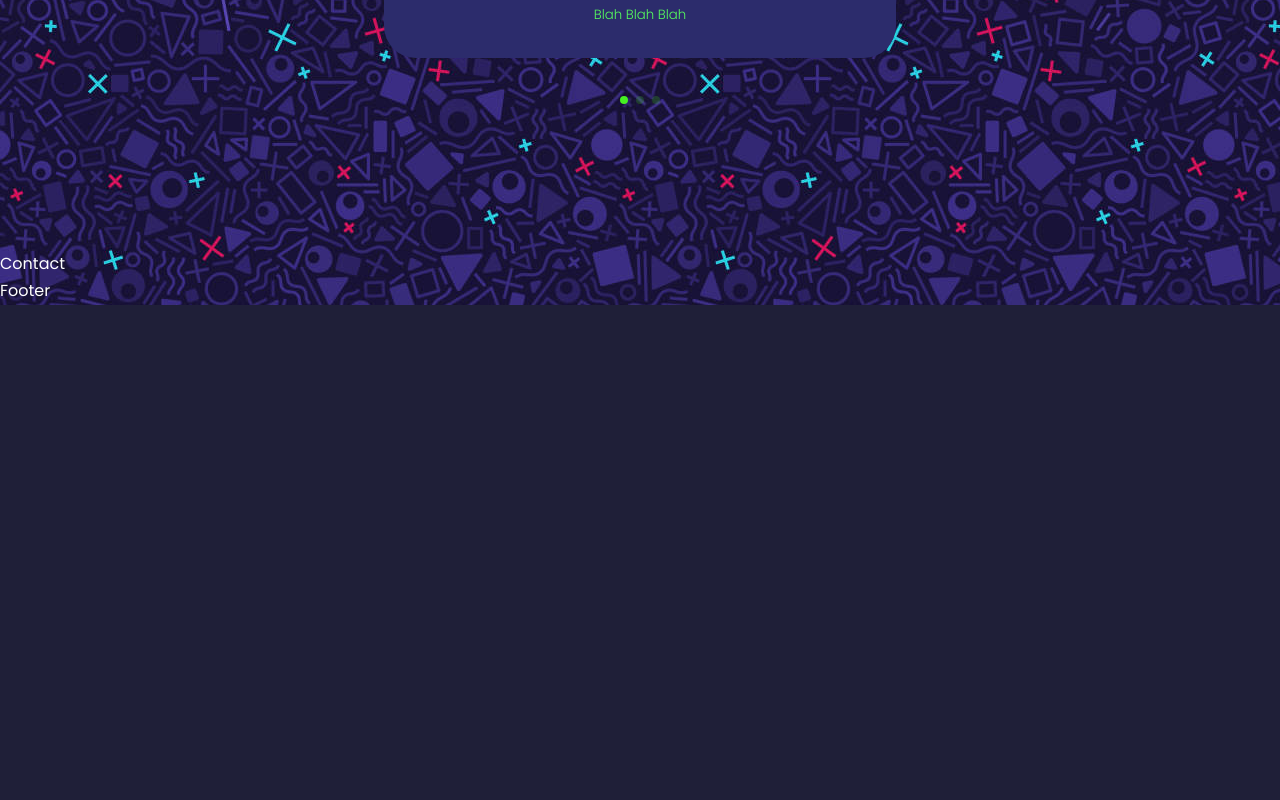
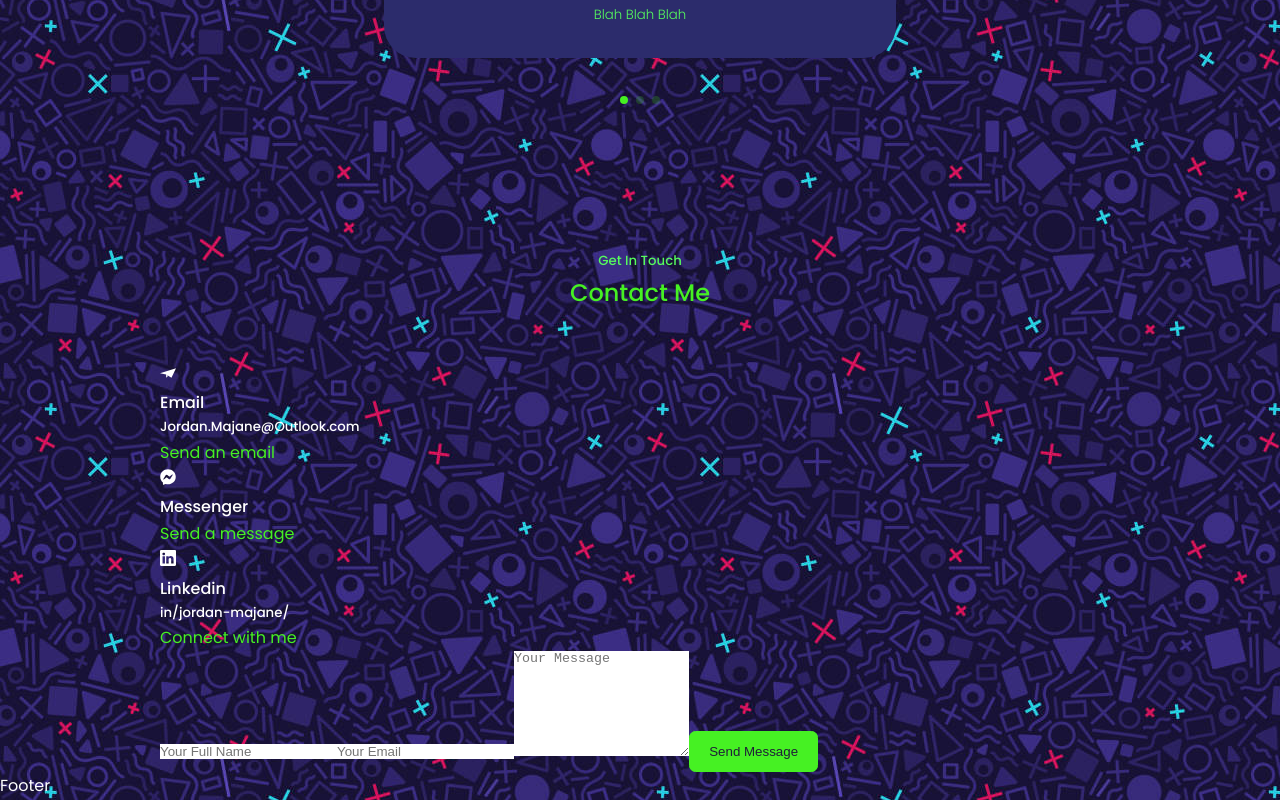
Before and after one commit to Jmajane/Portfolio, a React (Create React App) app: page / in a window 1280 px wide. Shown: the part 4178-4978 px from the top of the page. Before the commit the page ends 4483 px from the top, so only its background shows below. Built offline with nearby package versions, Linux system fonts and the light colour scheme.

Commit message:
style/update of contact sectioin

```diff
--- a/src/components/contact/Contact.jsx
+++ b/src/components/contact/Contact.jsx
@@ -1,9 +1,44 @@
 import React from 'react'
 import './contact.css'
+import {SiMinutemailer} from 'react-icons/si'
+import {FaFacebookMessenger} from 'react-icons/fa'
+import {BsLinkedin} from 'react-icons/bs'
 
 const Contact = () => {
   return (
-    <section id='contact'>Contact</section>
+    <section id='contact'>
+      <h5>Get In Touch</h5>
+      <h2>Contact Me</h2>
+
+      <div className='container contact__container'>
+        <div className='contact__options'>
+          <article className="contact__option">
+            <SiMinutemailer />
+            <h4>Email</h4>
+            <h5>Jordan.Majane@Outlook.com</h5>
+            <a href="mailto:Jordan.Majane@Outlook.com" target="_blank">Send an email</a>
+          </article>
+          <article className="contact__option">
+            <FaFacebookMessenger />
+            <h4>Messenger</h4>
+            <h5></h5>
+            <a href="https://m.me/jordan.majane/" target="_blank">Send a message</a>
+          </article>
+          <article className="contact__option">
+            <BsLinkedin />
+            <h4>Linkedin</h4>
+            <h5>in/jordan-majane/</h5>
+            <a href="https://www.linkedin.com/in/jordan-majane/" target="_blank">Connect with me</a>
+          </article>
+        </div>
+        <form action="">
+          <input type='text' name='name' placeholder='Your Full Name' required />
+          <input type='email' name='email' placeholder='Your Email' required />
+          <textarea name='message' rows='7' placeholder='Your Message' required ></textarea>
+          <button type='submit' className='btn btn-primary'>Send Message</button>
+        </form>
+      </div>
+    </section>
   )
 }
 
```
